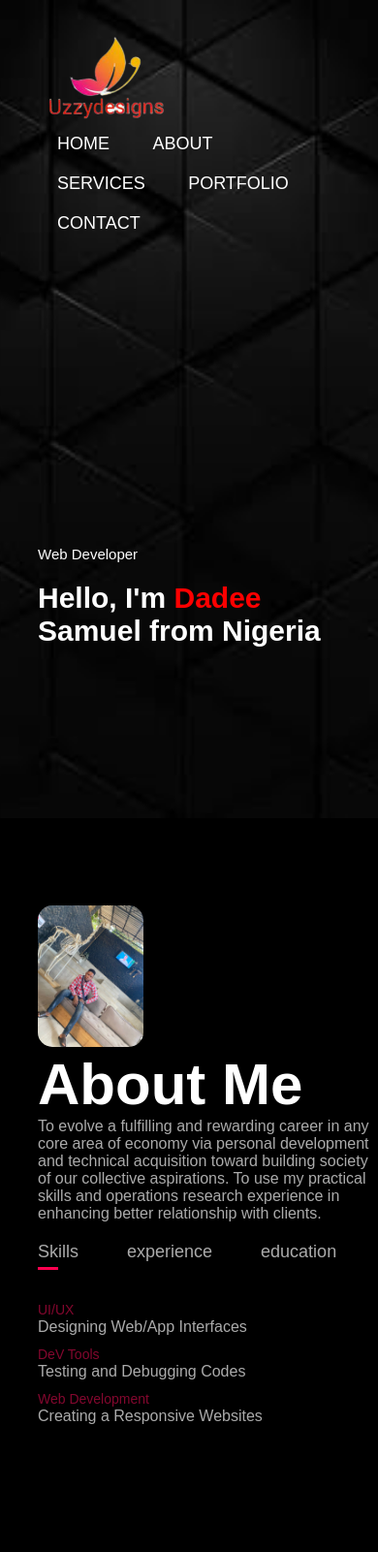
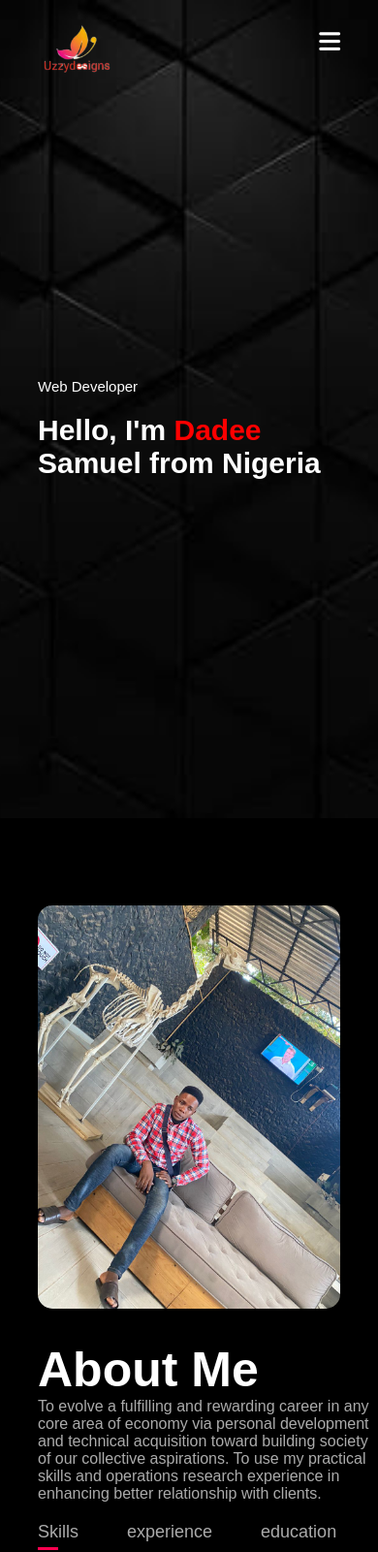
Before and after one commit to Dadeesamuel/my-portfolio, a plain HTML site: page index.html in a window 390 px wide. Shown: the top 1601 px of the page at 97% size. Drawn offline with Linux system fonts and the light colour scheme.

Commit message:
made responsive for smaller devices

```diff
--- a/css/style.css
+++ b/css/style.css
@@ -3,6 +3,9 @@
     margin: 0;
     padding: 0;
     font-family: 'poppins', sans-serif;
+}
+html{
+    scroll-behavior: smooth;
 }
 body{
     background: black;
@@ -305,6 +308,9 @@ background: #262626;
 font-weight: 300;
 margin-top: 100px;
 }
+nav .fas{
+    display: none;
+}
 /* css media query for small screen */
 @media only screen and (max-width:600px){
     .header-text {
@@ -320,4 +326,49 @@ margin-top: 100px;
         .header-text h1 span {
             color: red;
         }
+        nav img.logo{
+            width: 80px;
+        }
+                nav .fas{
+                    display: block;
+                    font-size: 25px;
+
+                }
+                nav ul{
+                    background-color: #83072e;
+                    position: fixed;
+                    top: 0;
+                    right: -150px;
+                    width: 150px;
+                    height: 50vh;
+                    padding-top: 50px;
+                    z-index: 2;
+                    transition: right 0.5s;
+                }
+                nav ul li{
+                    display: block;
+                    margin: 15px;
+                }
+                nav ul .fas{
+                    position: absolute;
+                    top: 25px;
+                    left: 25px;
+                    cursor: pointer;
+                }
+                                .sub-title {
+                                    font-size: 50px;
+                                }
+                                .about-col-1, .about-col-2{
+                                    flex-basis: 100%;
+                                }
+                                                                 .about-col-1{
+                                                                     margin-bottom: 30px;
+                                                                 }
+                  .contact-left, .contact-right{
+                      flex-basis: 100%;
+                  }
+                                  .contact-left .cv{
+                                      margin-top: 20px;
+                                    margin-bottom: 20px;
+                                  }
 }
--- a/index.html
+++ b/index.html
@@ -17,13 +17,15 @@
             <!-- nav bar-->
             <nav>
                 <img src="image/uzzylogo1.png" alt="my logo" class="logo">
-                <ul>
+                <ul id="sidemenu">
                     <li><a href="#">HOME</a></li>
                     <li><a href="#about">ABOUT</a></li>
                     <li><a href="#services">SERVICES</a></li>
                     <li><a href="#portfolio">PORTFOLIO</a></li>
                     <li><a href="#contact">CONTACT</a></li>
+                    <i class="fas fa-regular fa-circle-xmark" onclick="closemenu()"></i>
                 </ul>
+            <i class="fas fa-solid fa-bars" onclick="openmenu()"></i>
             </nav>
             <!--header text-->
             <div class="header-text">
@@ -161,7 +163,7 @@
                     <a href=""><i class="fa-brands fa-linkedin"></i></a>
                     <a href=""><i class="fa-brands fa-github"></i></a>
                 </div>
-                <a href="image/DADEE'S CV.docx" download class="btn btn2">Download CV</a>
+                <a href="image/DADEE'S CV.docx" download class="btn btn2 cv">Download CV</a>
             </div>
             <div class="contact-right">
              <form>
@@ -197,6 +199,15 @@
 
 
         </script>
+        <script>
+            let sidebar = document.getElementById("sidemenu");
+            function openmenu(){
+                sidebar.style.right = "0";
+            }
+             function closemenu(){
+                sidebar.style.right = "-150px";
+            }
+        </script>
 
 </body>
 
```
